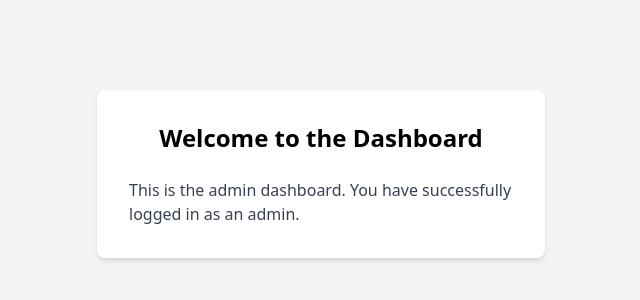
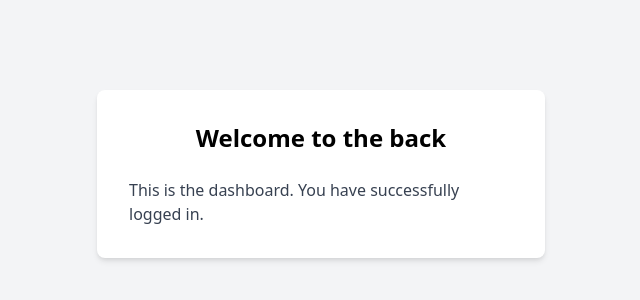
Before and after one commit to Cornelius-cyber/TECHRISE, a website: page frontend/pages/dashboard.html in a window 1280 px wide. Shown: the part 226-526 px from the top of the page, without its empty margins (319-959 px from the left). Drawn offline with nearby package versions, Linux system fonts and the light colour scheme.

```diff
--- a/frontend/pages/dashboard.html
+++ b/frontend/pages/dashboard.html
@@ -8,8 +8,8 @@
 </head>
 <body class="bg-gray-100 flex items-center justify-center h-screen">
     <div class="bg-white p-8 rounded-lg shadow-md w-full max-w-md">
-        <h1 class="text-2xl font-bold mb-6 text-center">Welcome to the Dashboard</h1>
-        <p class="text-gray-700">This is the admin dashboard. You have successfully logged in as an admin.</p>
+        <h1 class="text-2xl font-bold mb-6 text-center">Welcome to the back</h1>
+        <p class="text-gray-700">This is the  dashboard. You have successfully logged in.</p>
     </div>
 </body>
 </html>
```
